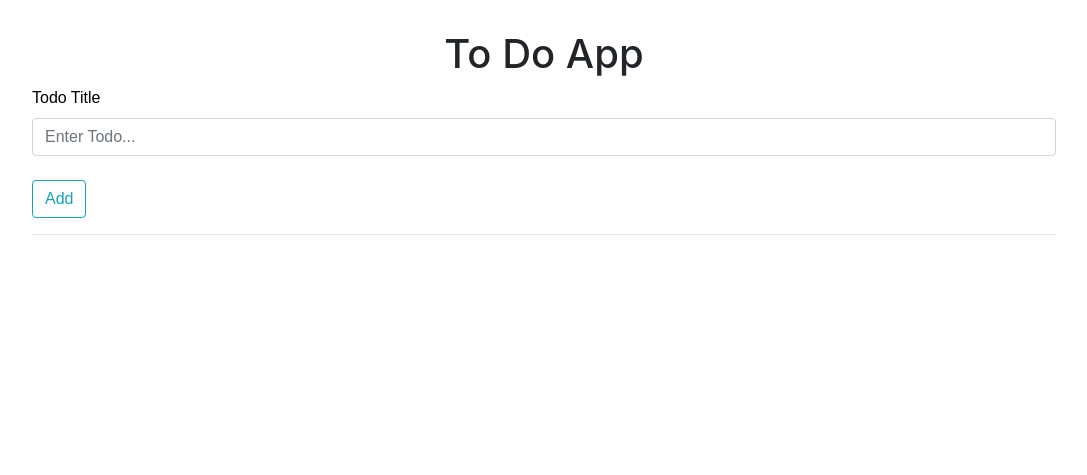
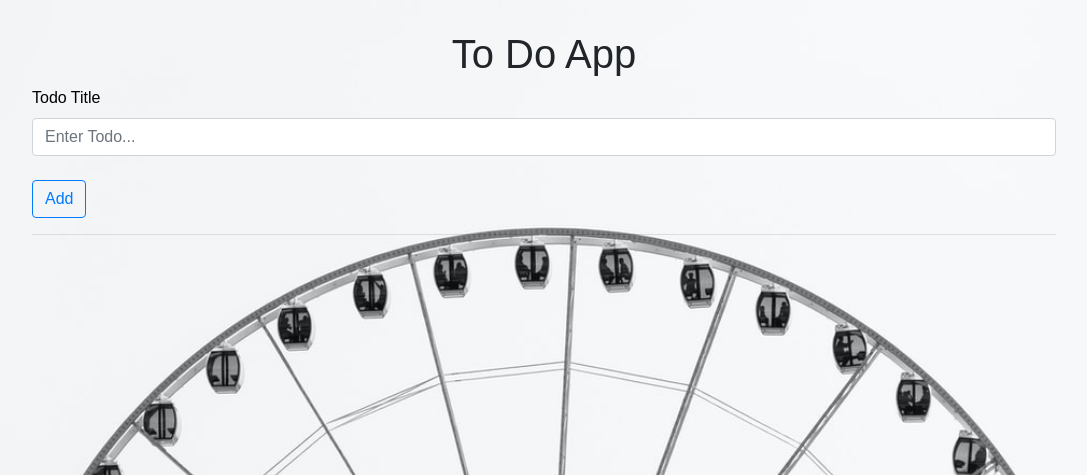
Before and after one commit to douglas-soffi/todo-flask, a Flask app: page / in a window 1280 px wide. Shown: the top 475 px of the page, without its empty margins (96-1183 px from the left). Run offline with Flask 2, Linux system fonts and the light colour scheme; data that the repository does not hold is empty; some libraries are stand-ins or nearby versions.

Commit message:
adiciona uma imagem no background e muda os botões

```diff
--- a/static/styles/home.css
+++ b/static/styles/home.css
@@ -1,5 +1,16 @@
+h1 {
+    font-family: Arial;
+}
+
 body {
     font-family: Arial, Helvetica, sans-serif;
+}
+
+.fundo {
+    background-image: url(/static/img/wallpaper_1.jpeg);
+    background-size: 100%;
+    background-repeat: no-repeat;
+    background-attachment: fixed;
 }
 
 h1 {
@@ -23,3 +34,7 @@ h1 {
     border-radius: .25rem;
     padding: 10px;
 }
+
+hr {
+    color: white;
+}
--- a/templates/home.html
+++ b/templates/home.html
@@ -8,7 +8,7 @@
     <link rel="stylesheet" type="text/css" href="/static/bootstrap/bootstrap.min.css">
     <title>Todo Flask</title>
 </head>
-<body class="bckgr">
+<body class="fundo">
     <h1>To Do App</h1>
     <section>
         <div class="td-container">
@@ -18,22 +18,22 @@
                         <label>Todo Title</label>
                         <input type="text" name="title" class="form-control" placeholder="Enter Todo..."><br>
                     </div>
-                    <button class="btn btn-outline-info" type="submit">Add</button>
+                    <button class="btn btn-outline-primary" type="submit">Add</button>
                 </form>
             </article>
             <hr>
 
             {% for todo in todo_list %}
-            <div class="todo-list my-2 shadow-sm">
+            <div class="shadow-sm p-2 mb-5 todo-list my-2">
                 <p >{{todo.id }} | {{ todo.title }}</p>
 
                 {% if todo.complete == False %}
-                <span class="btn btn-outline-secondary">Not Complete</span>
+                <span class="btn btn-outline-dark">Not Complete</span>
                 {% else %}
-                <span class="btn btn-outline-secondary">Completed</span>
+                <span class="btn btn-outline-dark">Completed</span>
                 {% endif %}
 
-                <a class="btn btn-outline-info" href="/update/{{ todo.id }}">Update</a>
+                <a class="btn btn-outline-primary" href="/update/{{ todo.id }}">Update</a>
                 <a class="btn btn-outline-danger" href="/delete/{{ todo.id }}">Delete</a>
             </div>
             {% endfor %}
```
Also changed, not shown: static/img/wallpaper.jpeg (deleted), static/img/wallpaper_1.jpeg (added), static/img/wallpaper_2.jpeg (added).
